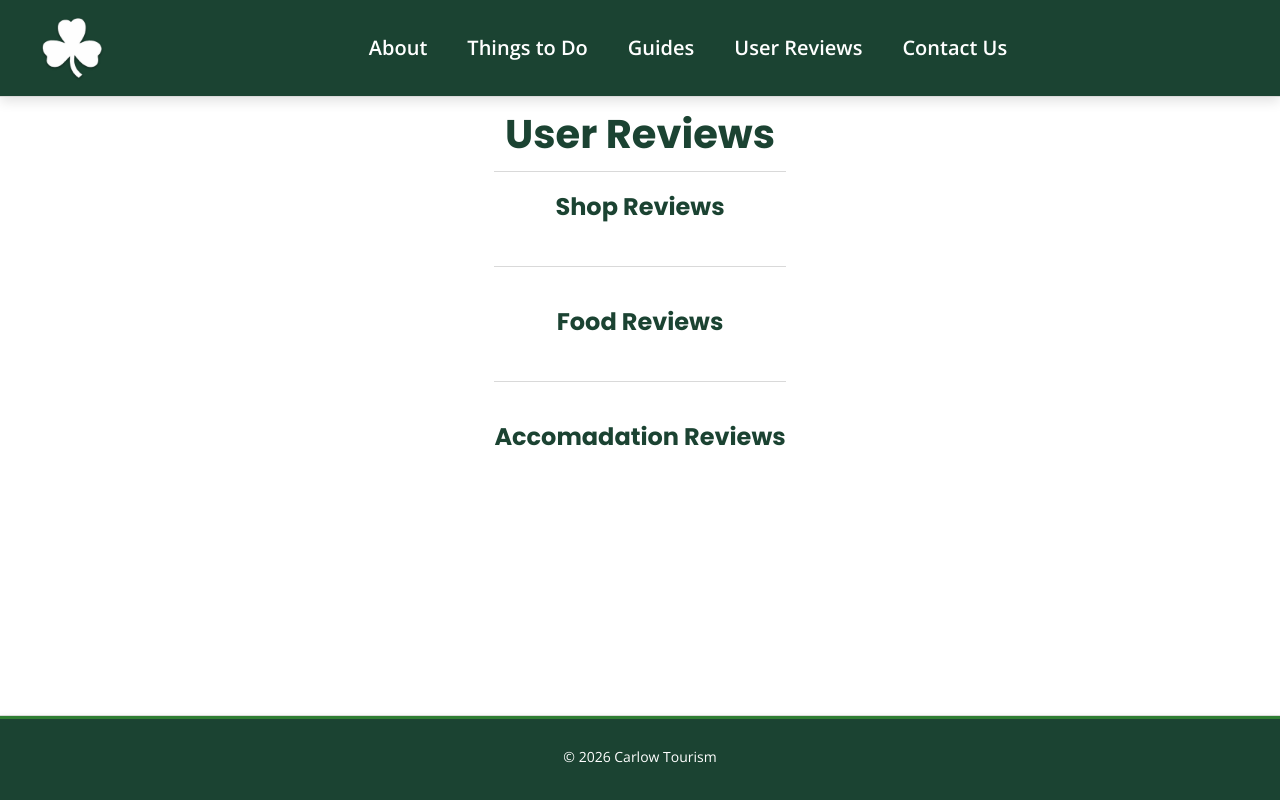
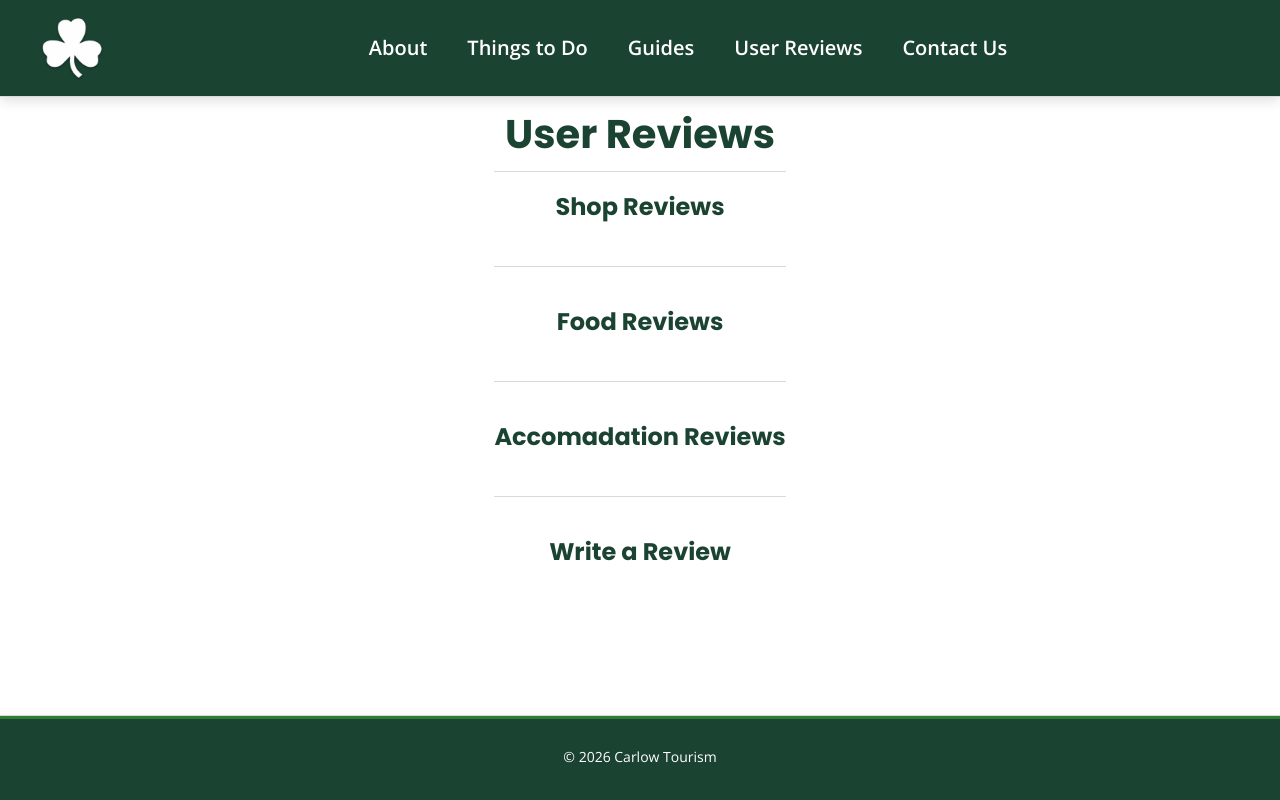
Before and after one commit to MalachyNeal/PowerpuffGirls, a SvelteKit app: page /user-reviews in a window 1280 px wide. Built offline with nearby package versions, Linux system fonts and the light colour scheme.

Commit message:
more styles

```diff
--- a/src/routes/user-reviews/+page.svelte
+++ b/src/routes/user-reviews/+page.svelte
@@ -10,7 +10,11 @@
     <section class="review-section">
         <h2>Shop Reviews</h2>
 
-        <div>
+        <div class="mobile">
+
+        </div>
+
+        <div class="desktop">
 
         </div>
     </section>
@@ -18,7 +22,11 @@
     <section class="review-section">
         <h2>Food Reviews</h2>
 
-        <div>
+        <div class = "mobile">
+
+        </div>
+
+        <div class = "desktop">
 
         </div>
     </section>
@@ -26,11 +34,22 @@
     <section class="review-section">
         <h2>Accomadation Reviews</h2>
 
+        <div class ="mobile">
+
+        </div>
+
+        <div class ="desktop">
+
+        </div>
+    </section>
+
+    <section class="write-section">
+        <h2>Write a Review</h2>
+
         <div>
 
         </div>
     </section>
-
 </div>
 
 
@@ -58,4 +77,18 @@
         margin-bottom: var(--space-xl);
         padding-top: var(--space-xs);
     }
+
+    .write-section {
+        text-align: center;
+        margin-bottom: var(--space-xl);
+        padding-top: var(--space-xs);
+    }
+
+    .mobile {
+        display: none
+    }
+
+    .desktop {
+        display: grid
+    }
 </style>
```
